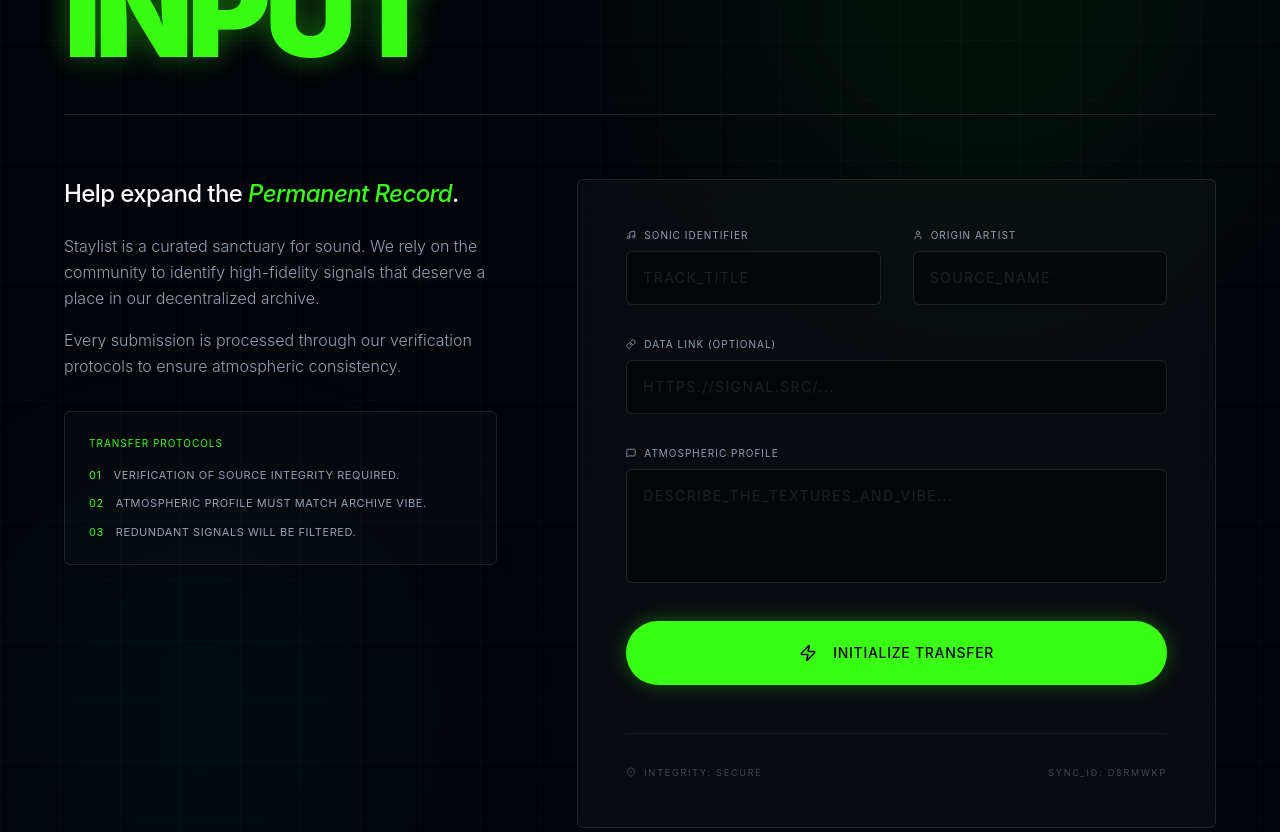
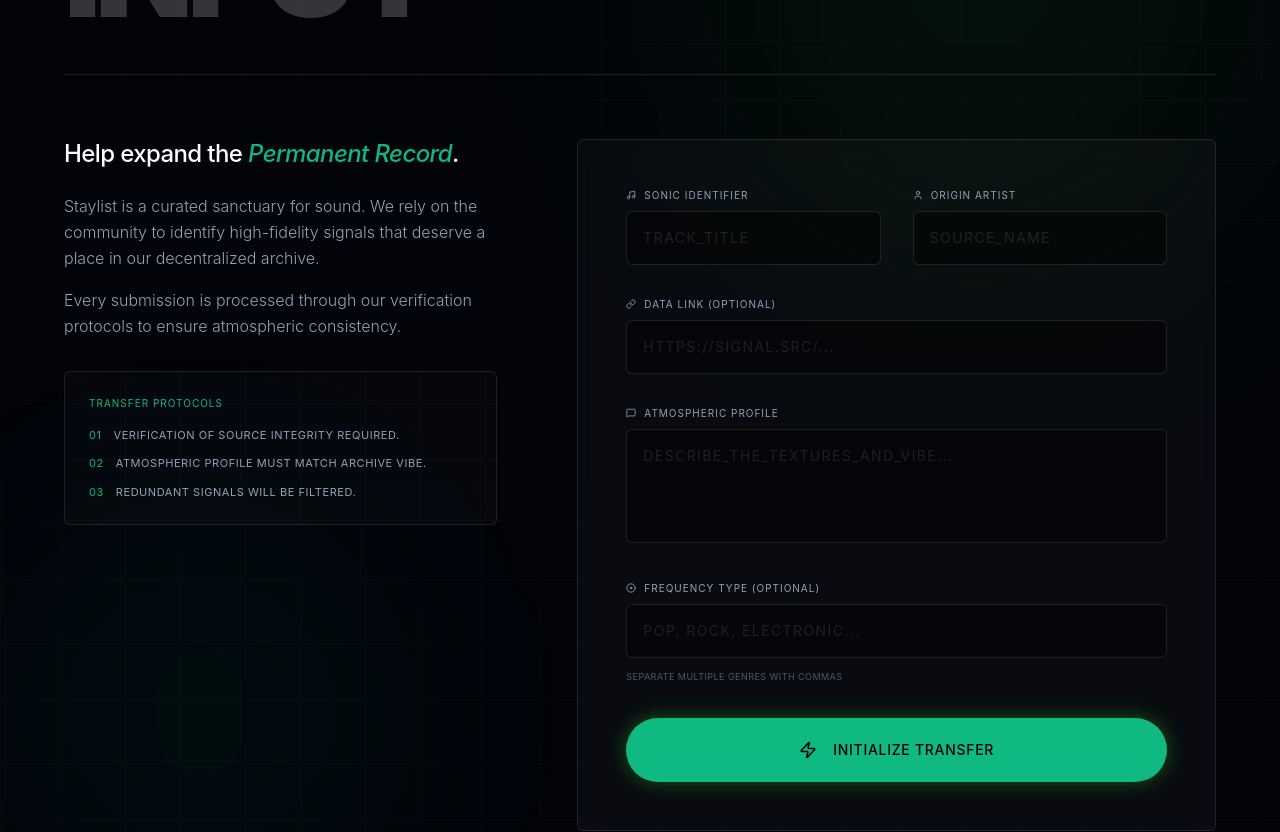
Before and after one commit to trstefan/staylist, a Next.js app: page /recommend-a-song in a window 1280 px wide. Shown: the part 320-1152 px from the top of the page. Built offline with nearby package versions, Linux system fonts and the light colour scheme.

Commit message:
feat: Implement song recommendation feature with a submission form, API endpoint, database schema, and track display components.

```diff
--- a/app/api/songs/route.ts
+++ b/app/api/songs/route.ts
@@ -9,17 +9,17 @@ export async function GET() {
     });
 
     // Transform to Track-compatible format for frontend
-    const tracks = songs.map((song, index) => ({
+    const tracks = songs.map((song) => ({
       id: song.id,
-      number: (index + 1).toString().padStart(2, "0"),
       title: song.title,
       artist: song.artist,
-      album: "User Submission",
-      year: new Date(song.createdAt).getFullYear().toString(),
-      genre: "Curated",
+      url: song.url,
       description: song.description || "Awaiting curator review.",
-      coverImage: `https://picsum.photos/seed/${song.id}/800/800`,
-      url: song.url,
+      genre: song.genre,
+      year: song.year,
+      album: song.album,
+      cover: song.cover,
+      createdAt: song.createdAt.toISOString(),
     }));
 
     return NextResponse.json(tracks);
@@ -36,7 +36,7 @@ export async function GET() {
 export async function POST(request: NextRequest) {
   try {
     const body = await request.json();
-    const { title, artist, url, description } = body;
+    const { title, artist, url, description, genre } = body;
 
     // Validate required fields
     if (!title || !artist) {
@@ -52,6 +52,7 @@ export async function POST(request: NextRequest) {
         artist: artist.trim(),
         url: url?.trim() || null,
         description: description?.trim() || null,
+        genre: Array.isArray(genre) ? genre : [],
       },
     });
 
--- a/app/recommend-a-song/page.tsx
+++ b/app/recommend-a-song/page.tsx
@@ -39,14 +39,9 @@ export default function Page() {
         >
           {/* Section Header */}
           <motion.div variants={itemVariants} className="mb-16 border-b border-white/10 pb-12">
-            <div className="flex items-center gap-3 mb-6">
-              <Activity size={16} className="text-[#39FF14] animate-pulse" />
-              <span className="text-xs font-mono uppercase text-[#39FF14] tracking-[0.3em] font-bold">// Archival_Submission</span>
-            </div>
-
             <h1 className="text-6xl md:text-8xl lg:text-9xl font-black uppercase tracking-tighter leading-[0.85] text-white">
               Signal <br/>
-              <span className="text-[#39FF14] neon-text" style={{ textShadow: '0 0 30px rgba(57,255,20,0.4)' }}>Input</span>
+                <span className="text-white/20">Input</span>
             </h1>
           </motion.div>
 
@@ -55,7 +50,7 @@ export default function Page() {
             <div className="md:col-span-5 space-y-8">
               <motion.div variants={itemVariants}>
                 <p className="text-xl md:text-2xl text-white font-medium leading-tight tracking-tight mb-6">
-                  Help expand the <span className="text-[#39FF14] italic">Permanent Record</span>.
+                  Help expand the <span className="text-[#10b981] italic">Permanent Record</span>.
                 </p>
                 <p className="text-muted-foreground leading-relaxed font-light">
                   Staylist is a curated sanctuary for sound. We rely on the community to identify high-fidelity signals that deserve a place in our decentralized archive.
@@ -66,16 +61,16 @@ export default function Page() {
               </motion.div>
 
               <motion.div variants={itemVariants} className="p-6 border border-white/10 bg-white/[0.02] rounded-sm">
-                <h4 className="text-[10px] font-mono text-[#39FF14] uppercase tracking-widest mb-4">Transfer Protocols</h4>
+                <h4 className="text-[10px] font-mono text-[#10b981] uppercase tracking-widest mb-4">Transfer Protocols</h4>
                 <ul className="space-y-3 text-[11px] font-mono text-muted-foreground uppercase tracking-wider">
                   <li className="flex items-start gap-3">
-                    <span className="text-[#39FF14]">01</span> Verification of source integrity required.
+                    <span className="text-[#10b981]">01</span> Verification of source integrity required.
                   </li>
                   <li className="flex items-start gap-3">
-                    <span className="text-[#39FF14]">02</span> Atmospheric profile must match archive vibe.
+                    <span className="text-[#10b981]">02</span> Atmospheric profile must match archive vibe.
                   </li>
                   <li className="flex items-start gap-3">
-                    <span className="text-[#39FF14]">03</span> Redundant signals will be filtered.
+                    <span className="text-[#10b981]">03</span> Redundant signals will be filtered.
                   </li>
                 </ul>
               </motion.div>
--- a/components/AddForm.tsx
+++ b/components/AddForm.tsx
@@ -1,7 +1,7 @@
 
 import React, { useState } from 'react';
 import { motion, AnimatePresence } from 'framer-motion';
-import { Zap, CheckCircle2, Music, User, Link as LinkIcon, MessageSquare, ShieldCheck, Loader2 } from 'lucide-react';
+import { Zap, CheckCircle2, Music, User, Link as LinkIcon, MessageSquare, ShieldCheck, Loader2, Disc } from 'lucide-react';
 import { NeonButton } from  "../components/ui/NeonButton";
 
 export const AddForm: React.FC = () => {
@@ -12,7 +12,8 @@ export const AddForm: React.FC = () => {
     title: '',
     artist: '',
     url: '',
-    description: ''
+    description: '',
+    genre: ''
   });
 
   const handleSubmit = async (e: React.FormEvent) => {
@@ -24,7 +25,10 @@ export const AddForm: React.FC = () => {
       const response = await fetch('/api/songs', {
         method: 'POST',
         headers: { 'Content-Type': 'application/json' },
-        body: JSON.stringify(formData),
+        body: JSON.stringify({
+          ...formData,
+          genre: formData.genre ? formData.genre.split(',').map(g => g.trim()).filter(g => g) : []
+        }),
       });
 
       if (!response.ok) {
@@ -33,7 +37,7 @@ export const AddForm: React.FC = () => {
       }
 
       setIsSubmitted(true);
-      setFormData({ title: '', artist: '', url: '', description: '' });
+      setFormData({ title: '', artist: '', url: '', description: '', genre: '' });
     } catch (err) {
       setError(err instanceof Error ? err.message : 'An error occurred');
     } finally {
@@ -41,8 +45,8 @@ export const AddForm: React.FC = () => {
     }
   };
 
-  const inputStyles = "w-full bg-black/40 border border-white/10 p-4 font-mono text-sm text-white focus:outline-none focus:border-[#39FF14]/50 transition-all rounded-sm uppercase tracking-widest placeholder:text-white/10";
-  const labelStyles = "text-[10px] font-mono text-muted-foreground uppercase tracking-widest block mb-2 group-focus-within:text-[#39FF14] transition-colors";
+  const inputStyles = "w-full bg-black/40 border border-white/10 p-4 font-mono text-sm text-white focus:outline-none focus:border-[#10b981]/50 transition-all rounded-sm uppercase tracking-widest placeholder:text-white/10";
+  const labelStyles = "text-[10px] font-mono text-muted-foreground uppercase tracking-widest block mb-2 group-focus-within:text-[#10b981] transition-colors";
 
   return (
     <div className="relative bg-white/[0.03] border border-white/10 p-8 md:p-12 backdrop-blur-md rounded-sm">
@@ -115,6 +119,21 @@ export const AddForm: React.FC = () => {
               />
             </div>
 
+            {/* Genre - Optional */}
+            <div className="space-y-1 group">
+              <label className={labelStyles}>
+                <span className="flex items-center gap-2"><Disc size={10}/> Frequency Type (Optional)</span>
+              </label>
+              <input
+                type="text"
+                placeholder="POP, ROCK, ELECTRONIC..."
+                className={inputStyles}
+                value={formData.genre}
+                onChange={e => setFormData({...formData, genre: e.target.value})}
+              />
+              <span className="text-[9px] font-mono text-muted-foreground/50 uppercase tracking-wider">Separate multiple genres with commas</span>
+            </div>
+
             {error && (
               <div className="p-4 bg-red-500/10 border border-red-500/30 text-red-400 text-xs font-mono uppercase tracking-widest">
                 {error}
@@ -124,7 +143,7 @@ export const AddForm: React.FC = () => {
             <NeonButton
               type="submit"
               disabled={isLoading}
-              className="w-full h-16 bg-[#39FF14] text-black hover:bg-white border-none shadow-[0_0_20px_rgba(57,255,20,0.3)] disabled:opacity-50 disabled:cursor-not-allowed"
+              className="w-full h-16 bg-[#10b981] text-black hover:bg-white border-none shadow-[0_0_20px_rgba(57,255,20,0.3)] disabled:opacity-50 disabled:cursor-not-allowed"
             >
               {isLoading ? (
                 <><Loader2 size={18} className="mr-2 animate-spin" /> Transmitting...</>
@@ -140,8 +159,8 @@ export const AddForm: React.FC = () => {
             animate={{ opacity: 1, scale: 1 }}
             className="py-12 text-center"
           >
-            <div className="w-20 h-20 bg-[#39FF14]/10 border border-[#39FF14] rounded-full flex items-center justify-center mx-auto mb-8 shadow-[0_0_30px_rgba(57,255,20,0.2)]">
-              <CheckCircle2 size={32} className="text-[#39FF14]" />
+            <div className="w-20 h-20 bg-[#10b981]/10 border border-[#10b981] rounded-full flex items-center justify-center mx-auto mb-8 shadow-[0_0_30px_rgba(57,255,20,0.2)]">
+              <CheckCircle2 size={32} className="text-[#10b981]" />
             </div>
             <h3 className="text-3xl font-black uppercase tracking-tighter text-white mb-4">Transfer Complete</h3>
             <p className="text-muted-foreground font-mono text-xs uppercase tracking-widest mb-10 max-w-xs mx-auto">
@@ -150,18 +169,13 @@ export const AddForm: React.FC = () => {
             <NeonButton
               onClick={() => setIsSubmitted(false)}
               variant="outline"
-              className="border-[#39FF14]/30 text-[#39FF14] hover:bg-[#39FF14]/5"
+              className="border-[#10b981]/30 text-[#10b981] hover:bg-[#10b981]/5"
             >
               Submit New Signal
             </NeonButton>
           </motion.div>
         )}
       </AnimatePresence>
-
-      <div className="mt-12 pt-8 border-t border-white/5 flex justify-between items-center text-[9px] font-mono text-muted-foreground/40 uppercase tracking-[0.2em]">
-        <div className="flex items-center gap-2"><ShieldCheck size={10}/> Integrity: Secure</div>
-        <div>Sync_ID: {Math.random().toString(36).substring(7).toUpperCase()}</div>
-      </div>
     </div>
   );
 };
--- a/components/TrackList.tsx
+++ b/components/TrackList.tsx
@@ -97,6 +97,7 @@ export const TrackList: React.FC = () => {
               <TrackItem
                 key={track.id}
                 track={track}
+                number={(index + 1).toString().padStart(2, "0")}
                 isOpen={openId === track.id}
                 onToggle={() => handleToggle(track.id)}
                 index={index}
```
Also changed, not shown: components/TrackItem.tsx (+6 -4 lines), types.ts (+7 -7 lines), 1 other file (tests, documents, lock files or other folders).
